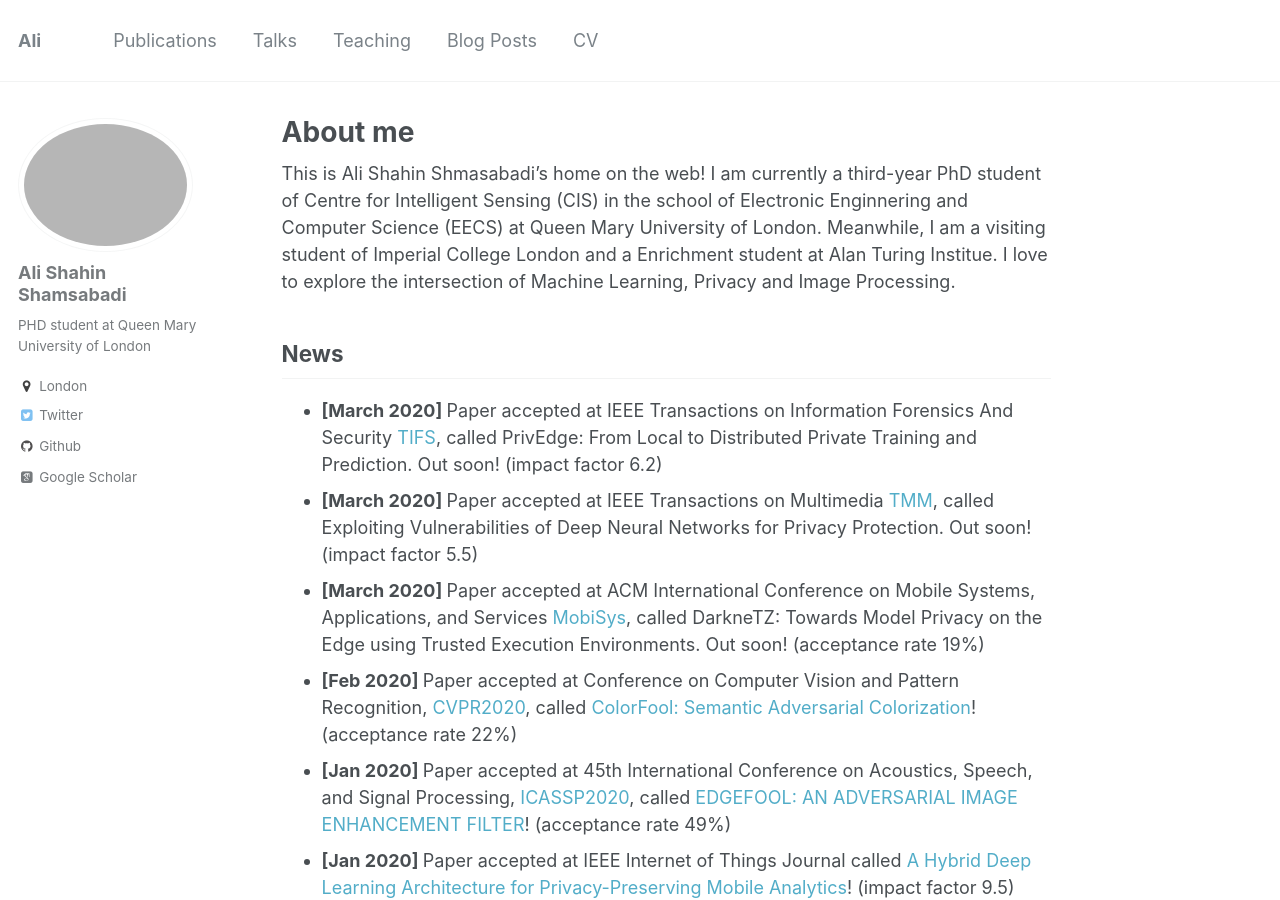
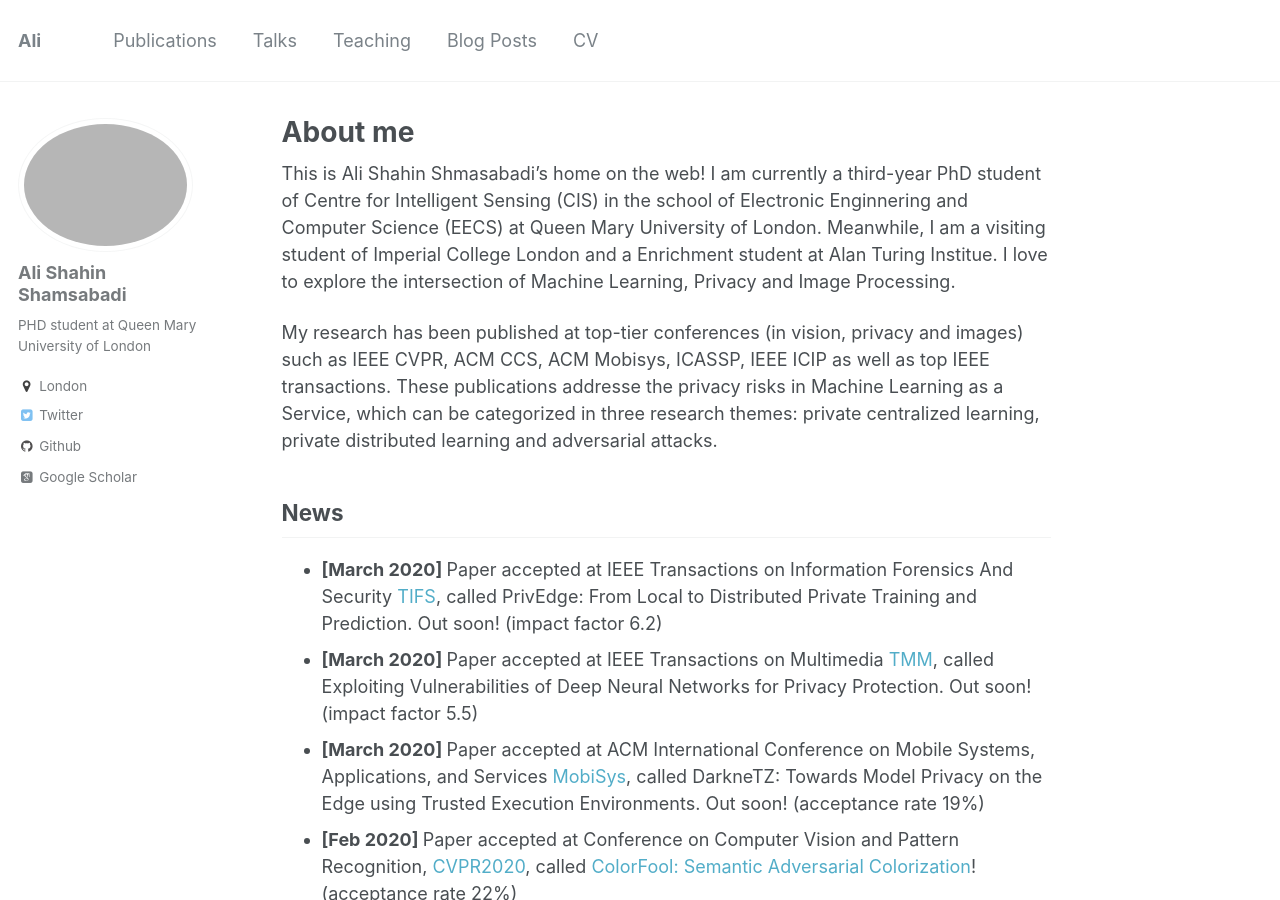
Before and after one commit to AliShahin/AliShahin.github.io, a Jekyll site: the page built from _pages/about.md, in a window 1280 px wide and 900 px high. Built offline with Jekyll 4.4.1, drawn with Linux system fonts in a browser that asks for light colours; some web fonts are replaced.

Commit message:
Update about.md

```diff
--- a/_pages/about.md
+++ b/_pages/about.md
@@ -11,6 +11,8 @@ redirect_from:
 This is Ali Shahin Shmasabadi's home on the web!
 I am currently a third-year PhD student of Centre for Intelligent Sensing (CIS) in the school of Electronic Enginnering and Computer Science (EECS) at Queen Mary University of London. Meanwhile, I am a visiting student of Imperial College London and a Enrichment student at Alan Turing Institue. I love to explore the intersection of Machine Learning, Privacy and Image Processing.
 
+My research has been published at top-tier conferences (in vision, privacy and images) such as IEEE CVPR, ACM CCS, ACM Mobisys, ICASSP, IEEE ICIP as well as top IEEE transactions. These publications addresse the privacy risks in Machine Learning as a Service, which can be categorized in three research themes: private centralized learning, private distributed learning and adversarial attacks.
+
 ## News
 - <b> [March 2020] </b> Paper accepted at IEEE Transactions on Information Forensics And Security [TIFS](https://ieeexplore.ieee.org/xpl/RecentIssue.jsp?punumber=10206), called PrivEdge: From Local to Distributed Private Training and Prediction. Out soon! (impact factor 6.2)
 - <b> [March 2020] </b> Paper accepted at IEEE Transactions on Multimedia [TMM](https://ieeexplore.ieee.org/xpl/RecentIssue.jsp?punumber=6046), called Exploiting Vulnerabilities of Deep Neural Networks for Privacy Protection. Out soon! (impact factor 5.5)
```
